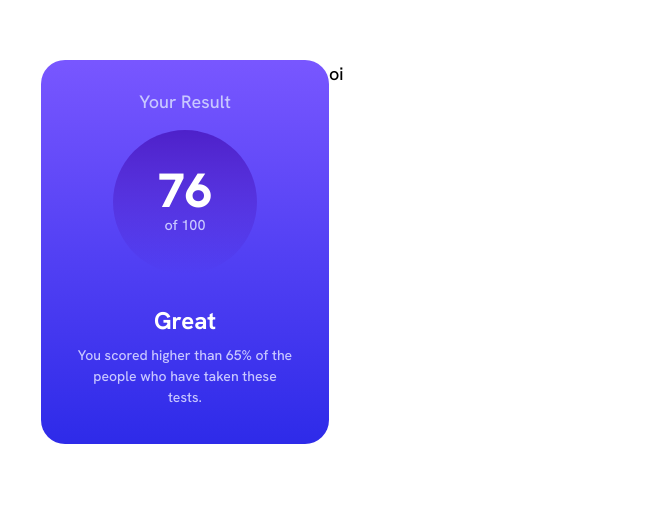
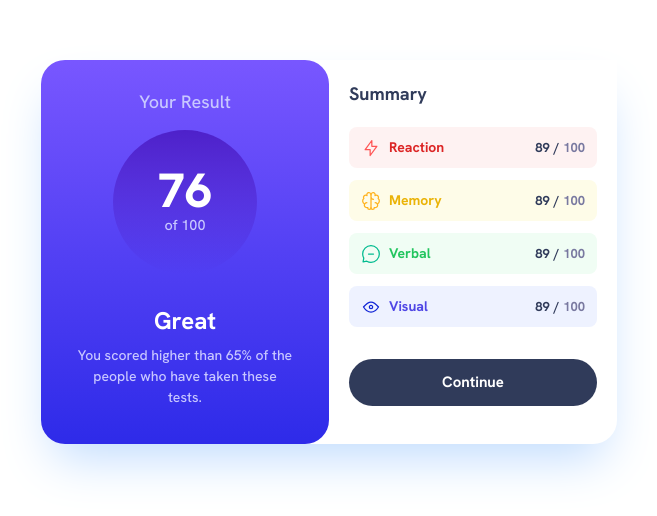
Before and after one commit to mariosalembe23/results-summary.github.io, a website: page index.html in a window 1280 px wide. Shown: the part 148-664 px from the top of the page, without its empty margins (311-968 px from the left). Drawn offline with Linux system fonts and the light colour scheme.

Commit message:
Adicionado Card de Status

```diff
--- a/assets/css/custom.css
+++ b/assets/css/custom.css
@@ -27,6 +27,9 @@ body {
     var(--Light-royal-blue)
   );
 }
+.card-status {
+  background-color: var(--White);
+}
 #bolStatus {
   --Violet-blue: hsla(256, 72%, 46%, 1);
   --Persian-blue: hsla(241, 72%, 46%, 0);
@@ -50,6 +53,38 @@ body {
   font-size: 11px;
   text-align: center;
 }
+.textSummary {
+  color: var(--Dark-gray-blue);
+}
+.reactionCard {
+  background-color: var(--Light-red);
+}
+.textCategory {
+  font-size: 14px;
+}
+.score,
+.barra,
+.porcentFull {
+  font-size: 13px;
+  color: var(--Dark-gray-blue);
+}
+.porcentFull {
+  color: hsl(240, 17%, 55%);
+}
+.buttonContinue {
+  font-size: 15px;
+  background-color: var(--Dark-gray-blue);
+  color: var(--White);
+}
+.buttonContinue:hover {
+  --Light-slate-blue: hsl(252, 100%, 67%);
+  --Light-royal-blue: hsl(241, 81%, 54%);
+  background-image: linear-gradient(
+    to bottom,
+    var(--Light-slate-blue),
+    var(--Light-royal-blue)
+  );
+}
 .attribution a {
   color: hsl(228, 45%, 44%);
 }
--- a/index.html
+++ b/index.html
@@ -22,7 +22,7 @@
       >
         <div
           id="containerGrid"
-          class="grid grid-cols-8 max-w-xl w-full justify-center"
+          class="grid grid-cols-8 max-w-xl w-full justify-center rounded-3xl shadow-2xl shadow-blue-200"
         >
           <div
             class="col-span-4 card-results h-96 flex items-center justify-between flex-col rounded-3xl p-5"
@@ -34,9 +34,9 @@
               id="bolStatus"
               class="w-36 h-36 rounded-full flex items-center justify-center flex-col"
             >
-            <h2 class="text-5xl font-extrabold porcentValue">76</h2>
-            <small class="font-medium colorTextCustom">of 100</small>
-          </div>
+              <h2 class="text-5xl font-extrabold porcentValue">76</h2>
+              <small class="font-medium colorTextCustom">of 100</small>
+            </div>
             <div class="text-center p-4">
               <h4 class="font-semibold secondText text-2xl pb-2">Great</h4>
               <p class="textInfo font-medium">
@@ -45,7 +45,98 @@
               </p>
             </div>
           </div>
-          <div class="col-span-4 card-status h-80">oi</div>
+          <div
+            class="col-span-4 card-status h-80 p-5 flex flex-col justify-between"
+          >
+            <div>
+              <h3 class="textSummary font-semibold">Summary</h3>
+            </div>
+            <div class="w-full grid grid-cols-1 mt-5 gap-3">
+              <!-- REACTION CARD -->
+              <div
+                class="flex items-center justify-between bg-red-50 py-2.5 rounded-lg px-3"
+              >
+                <div class="flex items-center space-x-2">
+                  <img
+                    src="./assets/images/icon-reaction.svg"
+                    alt="icon-reaction"
+                  />
+                  <p class="textCategory font-semibold text-red-600">
+                    Reaction
+                  </p>
+                </div>
+                <div class="flex items-center space-x-1">
+                  <small class="score font-bold">89</small>
+                  <small class="barra font-semibold">/</small>
+                  <small class="porcentFull font-semibold">100</small>
+                </div>
+              </div>
+              <!-- MEMORY CARD -->
+              <div
+                class="flex items-center justify-between bg-yellow-50 py-2.5 rounded-lg px-3"
+              >
+                <div class="flex items-center space-x-2">
+                  <img
+                    src="./assets/images/icon-memory.svg"
+                    alt="icon-reaction"
+                  />
+                  <p class="textCategory font-semibold text-yellow-500">
+                    Memory
+                  </p>
+                </div>
+                <div class="flex items-center space-x-1">
+                  <small class="score font-bold">89</small>
+                  <small class="barra font-semibold">/</small>
+                  <small class="porcentFull font-semibold">100</small>
+                </div>
+              </div>
+              <!-- VERBAL CARD -->
+              <div
+                class="flex items-center justify-between bg-green-50 py-2.5 rounded-lg px-3"
+              >
+                <div class="flex items-center space-x-2">
+                  <img
+                    src="./assets/images/icon-verbal.svg"
+                    alt="icon-reaction"
+                  />
+                  <p class="textCategory font-semibold text-green-500">
+                    Verbal
+                  </p>
+                </div>
+                <div class="flex items-center space-x-1">
+                  <small class="score font-bold">89</small>
+                  <small class="barra font-semibold">/</small>
+                  <small class="porcentFull font-semibold">100</small>
+                </div>
+              </div>
+              <!-- VISUAL CARD -->
+              <div
+                class="flex items-center justify-between bg-indigo-50 py-2.5 rounded-lg px-3"
+              >
+                <div class="flex items-center space-x-2">
+                  <img
+                    src="./assets/images/icon-visual.svg"
+                    alt="icon-reaction"
+                  />
+                  <p class="textCategory font-semibold text-indigo-600">
+                    Visual
+                  </p>
+                </div>
+                <div class="flex items-center space-x-1">
+                  <small class="score font-bold">89</small>
+                  <small class="barra font-semibold">/</small>
+                  <small class="porcentFull font-semibold">100</small>
+                </div>
+              </div>
+            </div>
+            <div class="mt-8 w-full">
+              <button
+                class="block font-semibold transition-all w-full py-3 rounded-full buttonContinue"
+              >
+                Continue
+              </button>
+            </div>
+          </div>
         </div>
       </div>
     </main>
```
Also changed, not shown: assets/dist/tailwind.css.
